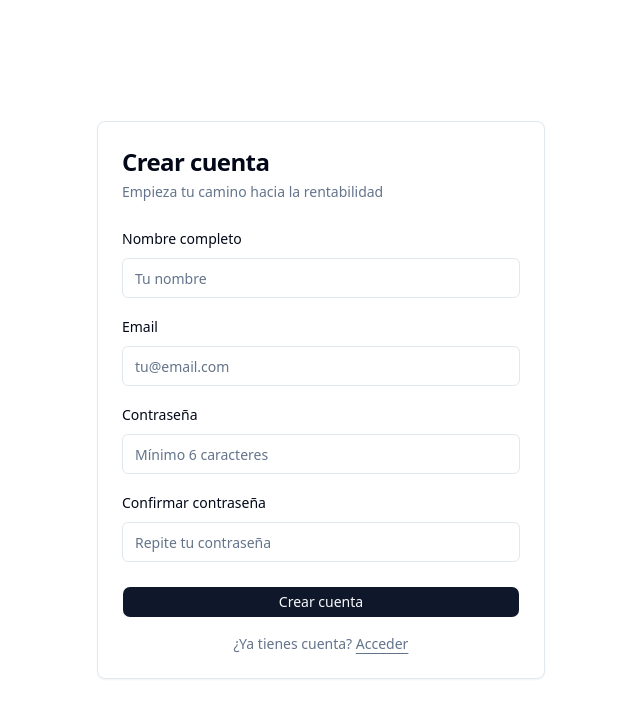
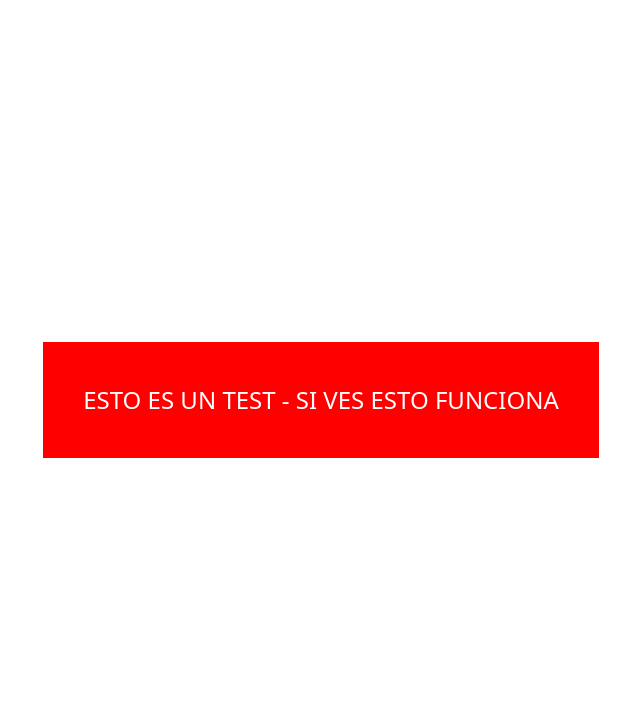
Before and after one commit to animaciongalicia/rentabilismo.com-academy, a Next.js app: page /register in a window 1280 px wide. Shown: the top 718 px of the page, without its empty margins (319-959 px from the left). Built offline with nearby package versions, Linux system fonts and the light colour scheme.

Commit message:
debug: replace register page with test component
https://claude.ai/code/session_01YLMgqk9FPppcan3M4Dni6C

```diff
--- a/app/(auth)/register/page.tsx
+++ b/app/(auth)/register/page.tsx
@@ -1,5 +1,7 @@
-import RegisterForm from './_components/register-form'
-
 export default function RegisterPage() {
-  return <RegisterForm />
+  return (
+    <div style={{padding: '40px', background: 'red', color: 'white', fontSize: '24px'}}>
+      ESTO ES UN TEST - SI VES ESTO FUNCIONA
+    </div>
+  )
 }
```
